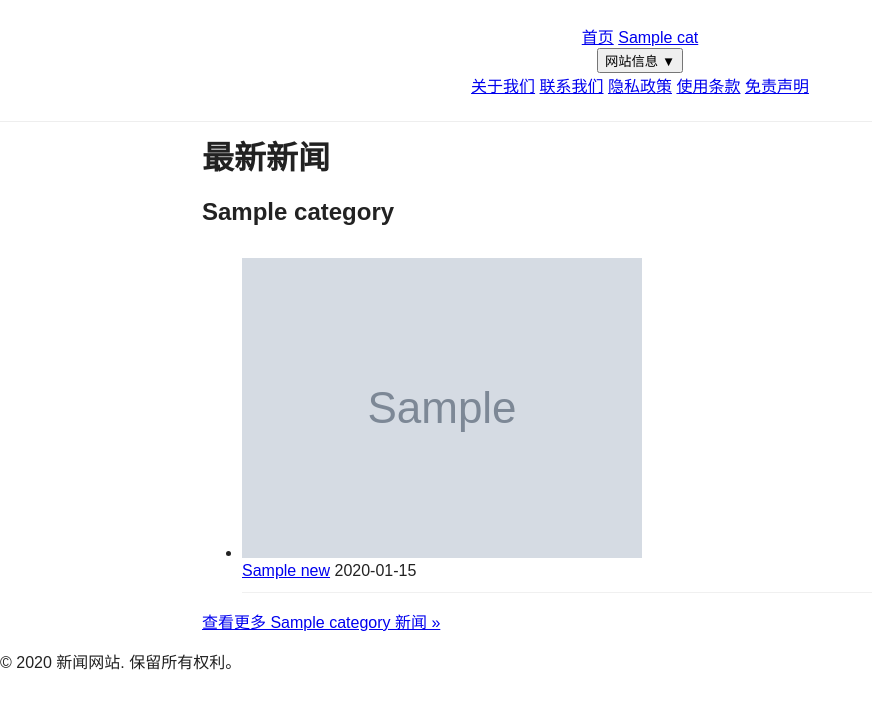
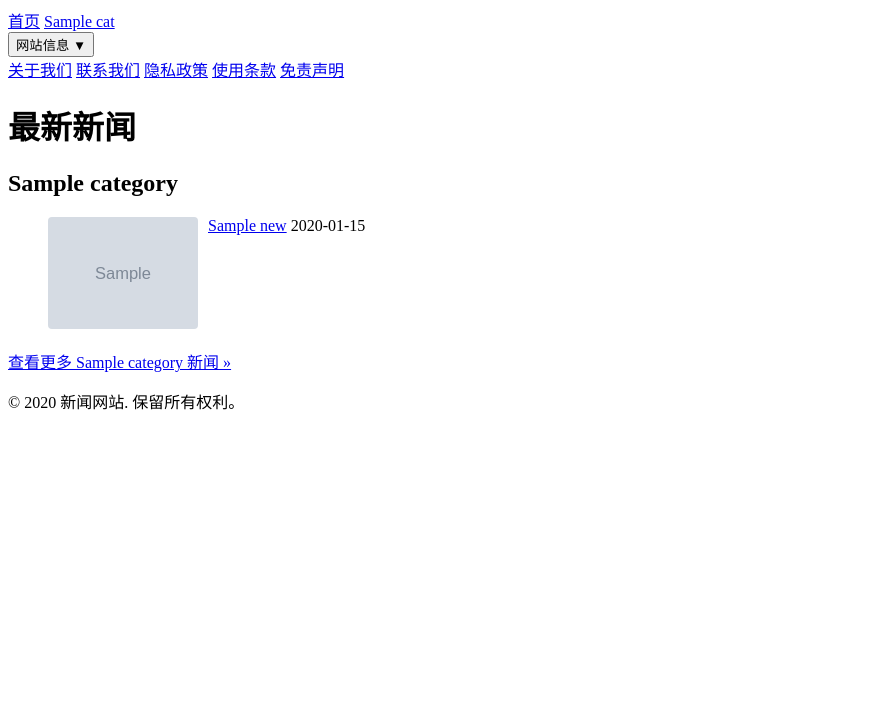
Before and after one commit to elaineling891-ux/GlobalInternationalNews, a FastAPI app: template templates/main.html in a window 1280 px wide. Shown: the top 709 px of the page, without its empty margins (0-872 px from the left). Run offline with FastAPI, Linux system fonts and the light colour scheme; the template is opened without the code that fills it: most values are stand-ins (such as "Sample title", 1, 10 or a date in 2020); grey boxes marked "Sample" are stand-in pictures; parts of the project's set-up code (start-up, migrations or seed data) failed here and were passed over.

Commit message:
Update style.css

```diff
--- a/static/style.css
+++ b/static/style.css
@@ -1,13 +1,14 @@
-
-*{box-sizing:border-box}
-body{font-family:Arial,'Noto Sans SC',sans-serif;margin:0;color:#222}
-header{padding:24px 16px;text-align:center;border-bottom:1px solid #eee}
-h1{margin:0 0 8px}
-.muted{color:#666;font-size:14px}
-main{max-width:900px;margin:10px auto;padding:0 12px}
-.news-list{list-style:none;margin:0;padding:0}
-.news-item{padding:12px 0;border-bottom:1px solid #f0f0f0}
-.title{color:#111;font-weight:600;text-decoration:none}
-.title:hover{text-decoration:underline}
-.meta{color:#888;font-size:12px;margin-top:6px}
-.ads{max-width:900px;margin:16px auto;text-align:center;padding:8px 0}
+.news-thumb {
+    width: 150px;      /* 缩略图宽度 */
+    height: auto;      /* 高度自动保持比例 */
+    object-fit: cover; /* 超出部分裁剪，保持填充 */
+    border-radius: 4px; /* 可选，圆角 */
+}
+.news-item {
+    display: flex;
+    gap: 10px;         /* 图片和文字间距 */
+    align-items: flex-start;
+}
+.news-info {
+    flex: 1;           /* 文字占剩余空间 */
+}
```
